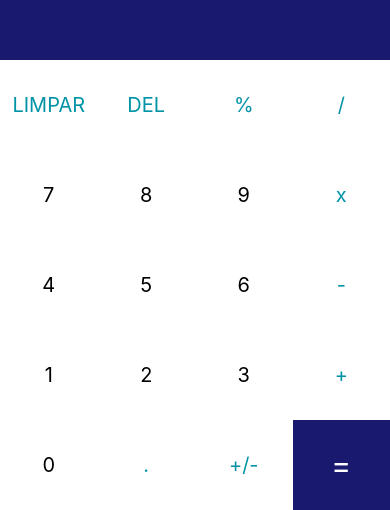
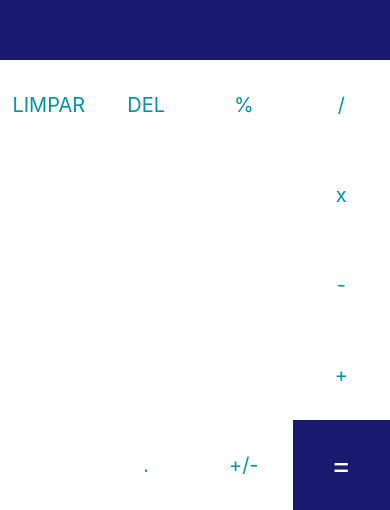
Before and after one commit to 33-42/Atividade-1-calculadora, a React Native app in the folder Calculadora/: screen / in a window 390 px wide. Shown: the part 334-844 px from the top of the page. Built offline with nearby package versions, Linux system fonts and the light colour scheme.

Commit message:
Alteração da cor dos números.

```diff
--- a/Calculadora/App.js
+++ b/Calculadora/App.js
@@ -78,7 +78,7 @@
         </TouchableOpacity>
           : // Mapeamento dos outros botões
           <TouchableOpacity onPress={() => handleInput(button)} key={button} style={styles.button}>
-            <Text style={[styles.textButton, {color: typeof(button) === 'number' ? 'black': '#0093a6'}]}>{button}</Text>
+            <Text style={[styles.textButton, {color: typeof(button) === 'number' ? 'white': '#0093a6'}]}>{button}</Text>
           </TouchableOpacity>
         )}
       </View>
```
